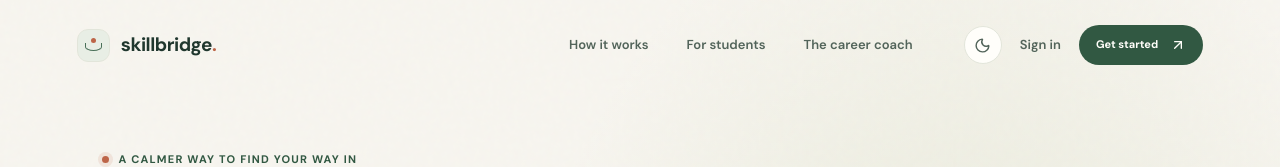
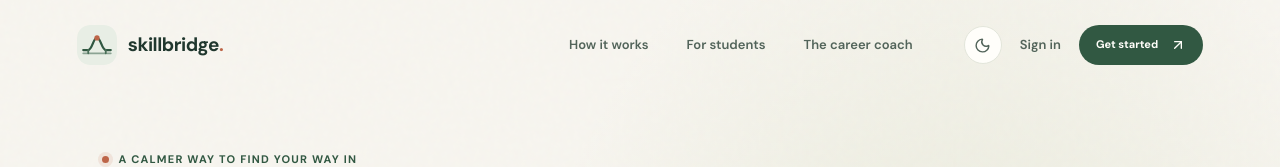
Before and after one commit to the-nidhi-bhat/Skill-Bridge-, a React (Vite) app: page / in a window 1280 px wide. Shown: the top 167 px of the page. Built offline with nearby package versions, Linux system fonts and the light colour scheme.

Commit message:
Add SkillBridge logo and favicon

```diff
--- a/index.html
+++ b/index.html
@@ -4,6 +4,7 @@
     <meta charset="UTF-8" />
     <meta name="viewport" content="width=device-width, initial-scale=1.0" />
     <meta name="theme-color" content="#f6f4ee" />
+    <link rel="icon" type="image/svg+xml" href="/favicon.svg" />
     <meta name="description" content="Find early-career roles that connect to your skills, make a plan for what’s next, and get a little help along the way." />
     <meta property="og:title" content="SkillBridge — Your next step starts here" />
     <meta property="og:description" content="A calmer way to explore early-career roles, grow your skills, and keep your search moving." />
--- a/src/Dashboard.jsx
+++ b/src/Dashboard.jsx
@@ -779,7 +779,7 @@ const [page, setPage] = useState(() => {
       <div className="workspace">
         <AnimatePresence>{mobileNav && <motion.button className="mobile-scrim" aria-label="Close navigation" onClick={() => setMobileNav(false)} initial={{ opacity: 0 }} animate={{ opacity: 1 }} exit={{ opacity: 0 }} />}</AnimatePresence>
         <motion.aside ref={mobileNavRef} className={`sidebar ${mobileNav ? 'sidebar-open' : ''}`} aria-label="Main navigation" inert={smallScreen && !mobileNav} initial={false}>
-          <a className="brand" href="/dashboard" onClick={(event) => { event.preventDefault(); navigate('home') }}><span className="brand-icon"><BridgeMark /></span><span>skillbridge<span className="brand-period">.</span></span></a>
+          <a className="brand" aria-label="SkillBridge overview" href="/dashboard" onClick={(event) => { event.preventDefault(); navigate('home') }}><span className="brand-icon"><img src="/skillbridge-mark.svg" alt="" width="42" height="42" /></span><span>skillbridge<span className="brand-period">.</span></span></a>
           <div className="sidebar-intro"><p>A little direction<br />goes a long way.</p><span>Find your next step, not just your next job.</span></div>
           <p className="nav-heading">YOUR SPACE</p>
           <nav className="nav-list">
--- a/src/Landing.jsx
+++ b/src/Landing.jsx
@@ -146,7 +146,7 @@ export default function Landing({ theme, setTheme }) {
     <div className="landing-progress" aria-hidden="true"><span ref={progressRef} /></div>
     <a className="landing-skip" href="#landing-main">Skip to content</a>
     <header className={`landing-nav${navScrolled ? ' nav-scrolled' : ''}`}>
-      <a className="landing-brand" href="/"><span className="brand-symbol"><span /></span><span>skillbridge<span className="brand-dot">.</span></span></a>
+      <a className="landing-brand" href="/" aria-label="SkillBridge home"><span className="brand-symbol"><img src="/skillbridge-mark.svg" alt="" width="40" height="40" /></span><span>skillbridge<span className="brand-dot">.</span></span></a>
       <nav className="landing-nav-links" aria-label="Main navigation"><a href="#how-it-works">How it works</a><a href="#for-you">For students</a><a href="#coach">The career coach</a></nav>
       <div className="landing-nav-actions"><button className="theme-toggle" aria-label={`Switch to ${theme === 'light' ? 'dark' : 'light'} theme`} onClick={() => setTheme(theme === 'light' ? 'dark' : 'light')}>{theme === 'light' ? <Moon size={17} /> : <Sun size={17} />}</button><a className="nav-signin" href={`${dashboardLink}?auth=login`}>Sign in</a><a className="button button-primary nav-cta" href={`${dashboardLink}?auth=register`}>Get started <ArrowUpRight size={16} /></a></div>
       <a className="mobile-start" href={`${dashboardLink}?auth=register`}>Start <ArrowUpRight size={15} /></a>
@@ -196,6 +196,6 @@ export default function Landing({ theme, setTheme }) {
       <section className="closing-section reveal"><div className="closing-art"><div className="closing-sun" /><span className="closing-arc arc-a" /><span className="closing-arc arc-b" /><span className="closing-arc arc-c" /><span className="closing-path" /></div><span className="eyebrow">Whenever you’re ready</span><h2>Your next chapter<br /><em>can start here.</em></h2><p>There’s no perfect starting point. Take the one that feels right.</p><a className="button button-primary button-large" href={`${dashboardLink}?auth=register`}>Create your free account <ArrowRight size={18} /></a></section>
     </main>
 
-    <footer className="landing-footer"><a className="landing-brand" href="/"><span className="brand-symbol"><span /></span><span>skillbridge<span className="brand-dot">.</span></span></a><span>Made for the next step, wherever it leads.</span><nav aria-label="Footer"><a href="#how-it-works">How it works</a><a href="/dashboard">Explore roles <ArrowUpRight size={13} /></a><a href={`${dashboardLink}?auth=login`}>Sign in</a></nav><small>SkillBridge © {new Date().getFullYear()}</small></footer>
+    <footer className="landing-footer"><a className="landing-brand" href="/" aria-label="SkillBridge home"><span className="brand-symbol"><img src="/skillbridge-mark.svg" alt="" width="40" height="40" /></span><span>skillbridge<span className="brand-dot">.</span></span></a><span>Made for the next step, wherever it leads.</span><nav aria-label="Footer"><a href="#how-it-works">How it works</a><a href="/dashboard">Explore roles <ArrowUpRight size={13} /></a><a href={`${dashboardLink}?auth=login`}>Sign in</a></nav><small>SkillBridge © {new Date().getFullYear()}</small></footer>
   </div>
 }
--- /dev/null
+++ b/src/brand.css
@@ -0,0 +1,24 @@
+:root .landing-brand .brand-symbol {
+  display: grid;
+  flex: 0 0 40px;
+  width: 40px;
+  height: 40px;
+  overflow: hidden;
+  border: 0;
+  border-radius: 13px;
+  background: transparent;
+}
+.landing-brand .brand-symbol::before,
+.landing-brand .brand-symbol > span { display: none; }
+.landing-brand .brand-symbol img,
+:root .brand-icon img { display: block; width: 100%; height: 100%; object-fit: contain; }
+:root .brand-icon {
+  flex: 0 0 42px;
+  width: 42px;
+  height: 42px;
+  overflow: hidden;
+  border: 0;
+  background: transparent;
+}
+.landing-brand:focus-visible .brand-symbol,
+.brand:focus-visible .brand-icon { border-radius: 13px; }
--- a/src/main.jsx
+++ b/src/main.jsx
@@ -2,6 +2,7 @@ import React from 'react';
 import { createRoot } from 'react-dom/client';
 import App from './App.jsx';
 import './index.css';
+import './brand.css';
 
 createRoot(document.getElementById('root')).render(
   <React.StrictMode>
```
Also changed, not shown: public/favicon.svg (added), public/skillbridge-mark.svg (added).
